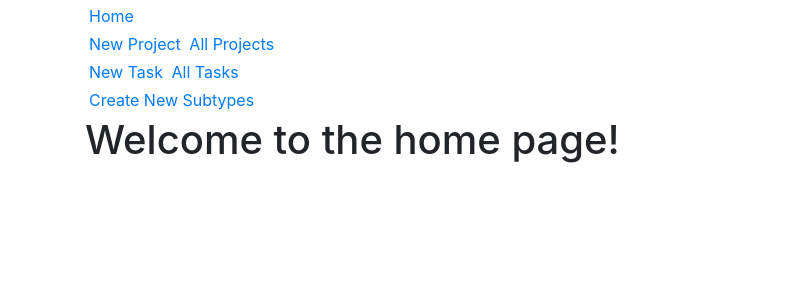
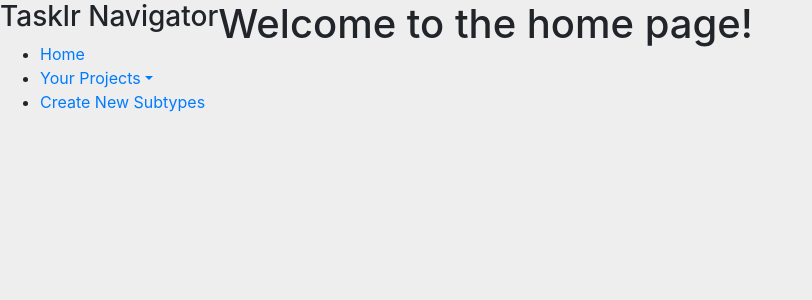
Before and after one commit to michael-michelotti/taskler, a Flask app: page / in a window 1280 px wide. Shown: the top 300 px of the page, without its empty margins (0-812 px from the left). Run offline with Flask 2, Linux system fonts and the light colour scheme; parts of the project's set-up code (start-up, migrations or seed data) failed here and were passed over; some libraries are stand-ins or nearby versions.

Commit message:
Added environment variables for database. Updating base html to have sidebar. Updated readme

```diff
--- a/taskler/config.py
+++ b/taskler/config.py
@@ -1,3 +1,6 @@
+import os
+
+
 class Config:
     SECRET_KEY = 'dev'
-    SQLALCHEMY_DATABASE_URI = 'postgresql://postgres:@localhost:5432/tasklerdb'
+    SQLALCHEMY_DATABASE_URI = f'postgresql://postgres:{os.environ["PG_PASS"]}@localhost:5432/tasklerdb'
--- a/taskler/db.py
+++ b/taskler/db.py
@@ -1,9 +1,11 @@
+import os
+
 from sqlalchemy import create_engine
 from sqlalchemy.ext.declarative import declarative_base
 from sqlalchemy.orm import scoped_session, sessionmaker
 
 
-engine = create_engine('postgresql://postgres:@localhost:5432/tasklerdb')
+engine = create_engine(f'postgresql://postgres:{os.environ["PG_PASS"]}@localhost:5432/tasklerdb')
 db_session = scoped_session(sessionmaker(
     autocommit=False,
     autoflush=False,
--- a/taskler/static/style.css
+++ b/taskler/static/style.css
@@ -0,0 +1,9 @@
+.wrapper {
+  display: flex;
+  width: 100%;
+  align-items: stretch;
+}
+
+body {
+  background: #eeeeee;
+}
--- a/taskler/templates/base.html
+++ b/taskler/templates/base.html
@@ -8,27 +8,41 @@
   <link rel="stylesheet" href="https://maxcdn.bootstrapcdn.com/bootstrap/4.0.0/css/bootstrap.min.css"
         integrity="sha384-Gn5384xqQ1aoWXA+058RXPxPg6fy4IWvTNh0E263XmFcJlSAwiGgFAW/dAiS6JXm"
         crossorigin="anonymous">
+  <!-- Custom CSS -->
+  <link rel="stylesheet" type="text/css" href="{{ url_for('static', filename='style.css') }}">
 
   <title>Taskler: A Ler for Tasks</title>
 </head>
 <body>
-<div class="container">
-  <div>
-    <div class="m-1">
+  <div class="wrapper">
+    <nav id="sidebar">
+      <div class="sidebar-header">
+        <h3>Tasklr Navigator</h3>
+      </div>
+      <ul class="list-unstyled-components">
+        <li>
           <a href="{{ url_for('main.home') }}">Home</a>
-    </div>
-    <div class="m-1">
+        </li>
+        <li>
+          <a href="projectNav" data-toggle="collapse" aria-expanded="flase" class="dropdown-toggle">Your Projects</a>
+          <ul>
+
+          </ul>
+        </li>
+        <li>
+          <a href="{{ url_for('subtypes.all_subtypes') }}">Create New Subtypes</a>
+        </li>
+<!--        <div class="m-1">
           <a class="mr-1" href="{{ url_for('projects.new_project') }}">New Project</a>
           <a href="{{ url_for('projects.all_projects') }}">All Projects</a>
         </div>
         <div class="m-1">
           <a class="mr-1" href="{{ url_for('tasks.new_task') }}">New Task</a>
           <a href="{{ url_for('tasks.all_tasks') }}">All Tasks</a>
-    </div>
-    <div class="m-1">
-      <a class="mr-1" href="{{ url_for('subtypes.all_subtypes') }}">Create New Subtypes</a>
-    </div>
-  </div>
+        </div>-->
+
+      </ul>
+    </nav>
     <div>
       {% with messages = get_flashed_messages(with_categories=true) %}
         {% if messages %}
```
Also changed, not shown: README.md, 1 other file. Lines whose indentation alone changed are shown as unchanged.
